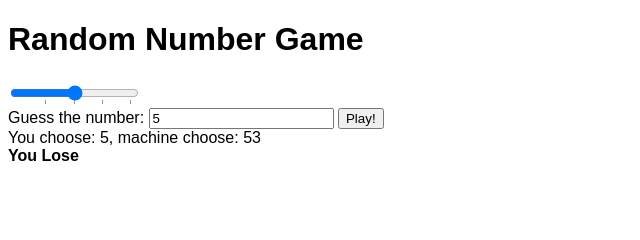
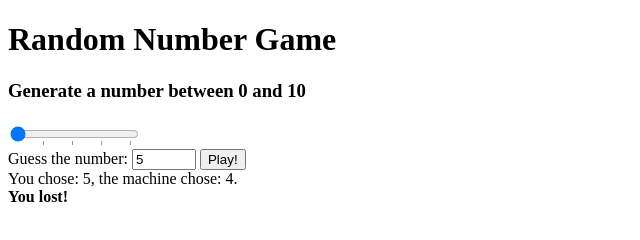
Before and after one commit to hoosan31320/randomNumber, a plain HTML site: page index.html in a window 1280 px wide. Both pictures are taken after typing "5" into the empty fields and a click on the button "Play!". Shown: the whole page, without its empty margins (0-640 px from the left). Drawn offline with Linux system fonts and the light colour scheme.

Commit message:
Nomad Coding Maybe Good Coding

```diff
--- a/index.html
+++ b/index.html
@@ -3,28 +3,36 @@
   <head>
     <title>Parcel Sandbox</title>
     <meta charset="UTF-8" />
-    <link href="src/style.css" rel="stylesheet" />
   </head>
 
   <body>
     <h1>Random Number Game</h1>
-    <h2 class="rangeText"></h2>
-    <form class="rangeBar">
-      <input type="range" list="tickmarks" id="rangeBar" min="0" max="200" />
-      <datalist id="tickmarks">
+    <div>
+      <h3 class="js-title">Generate a number between 0 and <span>10</span></h3>
+      <datalist id="number">
         <option value="50"></option>
         <option value="100"></option>
         <option value="150"></option>
         <option value="200"></option>
       </datalist>
+      <input
+        list="number"
+        id="js-range"
+        type="range"
+        min="5"
+        max="200"
+        value="5"
+        step="5"
+      />
+    </div>
+    <form id="js-guess">
+      <label>Guess the number:</label>
+      <input type="number" max="200" min="5" />
+      <button>Play!</button>
     </form>
-    <form class="final">
-      <span>Guess the number:</span>
-      <input type="number" id="userInputNum" min="0" />
-      <button class="playBtn">Play!</button>
-    </form>
-    <span class="compareSentence"></span>
-    <br /><b><span class="result"></span></b>
+    <div id="js-result">
+      <span></span>
+    </div>
     <script src="src/index.js"></script>
   </body>
 </html>
--- a/src/index.js
+++ b/src/index.js
@@ -1,31 +1,29 @@
-const rangeText = document.querySelector(".rangeText"),
-  rangeBar = document.querySelector("#rangeBar"),
-  userInputNum = document.querySelector("#userInputNum"),
-  playBtn = document.querySelector(".playBtn"),
-  compare = document.querySelector(".compareSentence"),
-  result = document.querySelector(".result");
+const range = document.getElementById("js-range");
+const title = document.querySelector(".js-title");
+const guessForm = document.getElementById("js-guess");
+const result = document.getElementById("js-result");
 
-function sliderHandler(e) {
-  const sliderValue = e.target.value;
-  rangeText.innerText = `Generate a number between 0 and ${sliderValue}`;
+function handleRangeChange(e) {
+  const selectedRange = title.querySelector("span");
+  selectedRange.innerHTML = range.value;
 }
 
-function guessNumber(event) {
-  event.preventDefault();
-  const rangeOutput = rangeBar.value;
-  const currentValue = parseInt(userInputNum.value);
-  const random = Math.floor(Math.random() * rangeOutput);
-
-  compare.innerText = `You choose: ${currentValue}, machine choose: ${random}`;
-  if (currentValue === random) {
-    result.innerText = "You Win";
-  } else {
-    result.innerText = "You Lose";
+function handleGuessSubmit(e) {
+  e.preventDefault();
+  const guessInput = guessForm.querySelector("input");
+  if (guessInput.value === "") {
+    return;
   }
+  const max = range.value;
+  const random = Math.ceil(Math.random() * max);
+  const userGuess = parseInt(guessInput.value, 10);
+  const resultSpan = result.querySelector("span");
+  resultSpan.innerHTML = `
+  You chose: ${userGuess},
+  the machine chose: ${random}.<br />
+  <strong>${userGuess === random ? "You won!" : "You lost!"}</strong>
+  `;
 }
 
-function init() {
-  rangeBar.addEventListener("change", sliderHandler);
-  playBtn.addEventListener("click", guessNumber);
-}
-init();
+guessForm.addEventListener("submit", handleGuessSubmit);
+range.addEventListener("input", handleRangeChange);
```
